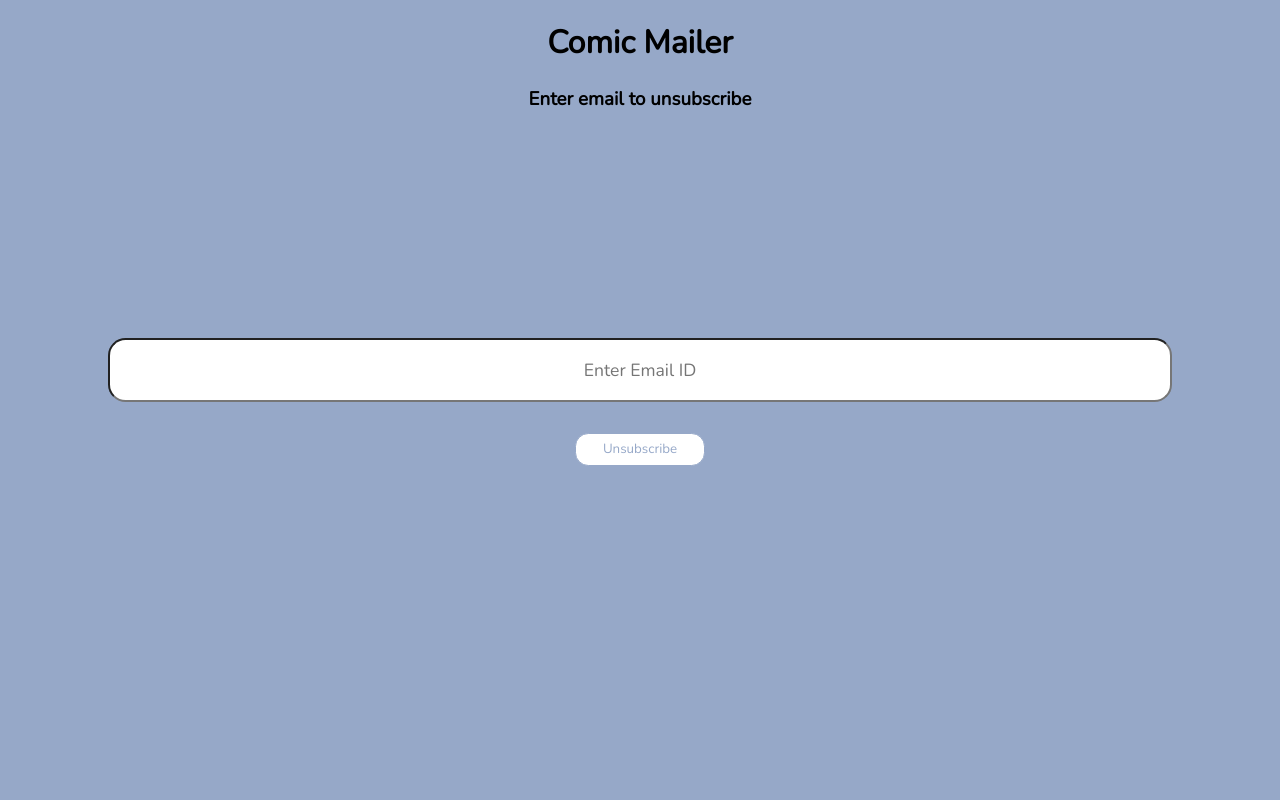
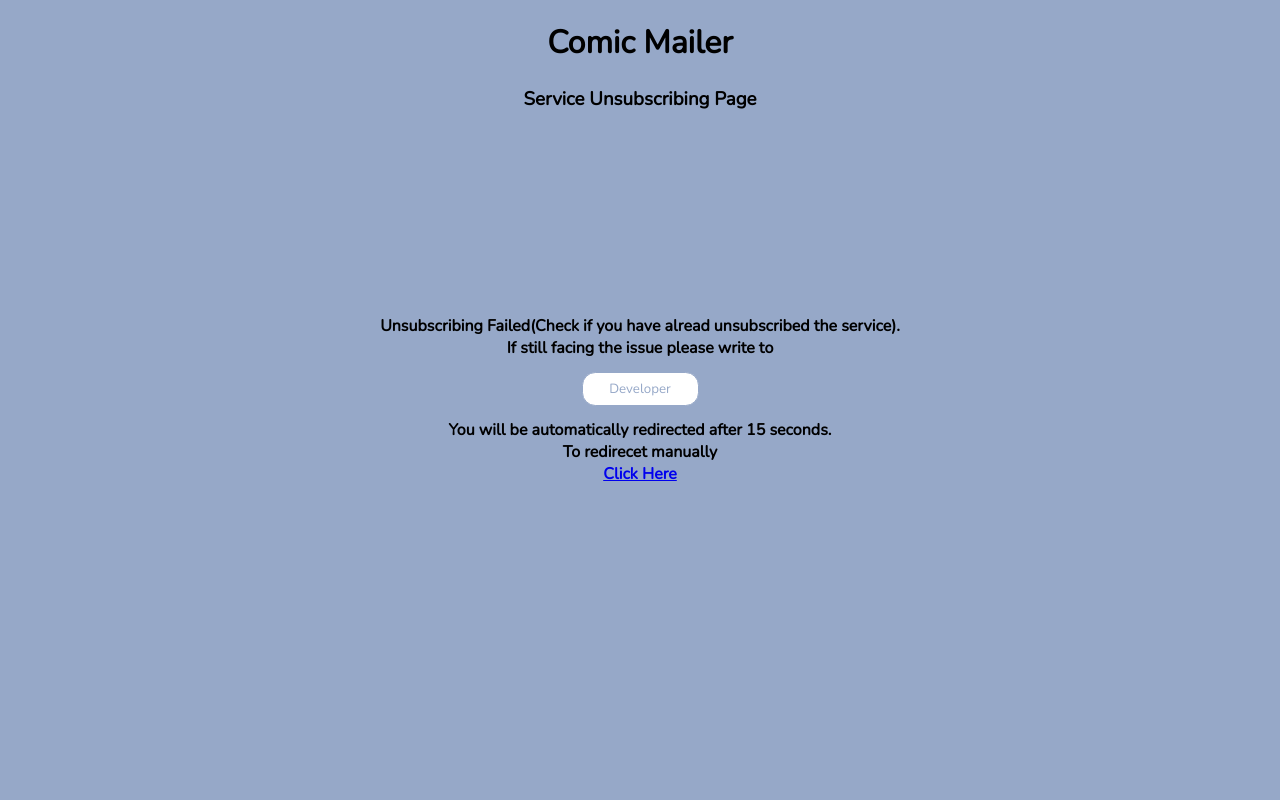
Before and after one commit to ParimiJbhaskar1999/php-Pathan-Amaankhan, a PHP site: page /app/unsubscribe/index.html in a window 1280 px wide. Run offline with PHP 8.4, Linux system fonts and the light colour scheme.

Commit message:
Issue #8 corrected. Changed Unsubscribing method to token based. Added token column in table. Updated view of Unsubscribe page and readme.md

```diff
--- a/app/unsubscribe/index.html
+++ b/app/unsubscribe/index.html
@@ -21,12 +21,11 @@
 
     <div class="upr-cntanr">
       <h1>Comic Mailer</h1>
-      <h3>Enter email to unsubscribe</h3>
+      <h3>Service Unsubscribing Page</h3>
     </div>
 
     <div class="lwr-cntanr">
-      <input type="email" id="email" placeholder="Enter Email ID" required />
-      <button onclick="unsubscribe_service()"> Unsubscribe </button>
+      Unsubscribing...
     </div>
   </body>
 
--- a/app/unsubscribe/main.js
+++ b/app/unsubscribe/main.js
@@ -1,14 +1,14 @@
-const email_input   = document.getElementById( 'email' );
-const popup_msg     = document.getElementById( 'popup-msg' );
-const popup_msg_box = document.getElementById( 'popup-msg-box' );
+const popup_msg       = document.getElementById( 'popup-msg' );
+const popup_msg_box   = document.getElementById( 'popup-msg-box' );
+const lower_container = document.getElementsByClassName( 'lwr-cntanr' )[0];
 const timeout_time  = 5000; //In Milli-seconds
 let timeout;
 
 // Unsubscribes the user from the mailing service if the service is availed.
-let unsubscribe_call = async ( email ) => {
+let unsubscribe_call = async ( token ) => {
     let url  = '/server/apis/unsubscribe.php';
     let body = new FormData();
-    body.append( 'email', email );
+    body.append( 'token', token );
 
     const response = await fetch( url, {
         method : 'POST',
@@ -26,31 +26,40 @@ let unsubscribe_call = async ( email ) => {
 }
 
 // Shows the popup according to the response of unsubscribe_call().
-let unsubscribe_service = () => {
+let unsubscribe_service = ( callback ) => {
+    const urlParams = new URLSearchParams(window.location.search);
+    const token     = urlParams.get('token');
+
     popup_msg.innerText            = 'Unsubscribing...';
     popup_msg_box.style.background = 'grey';
     popup_msg_box.style.display    = 'flex';
 
-    if ( email_input.value !== '' ) {
-        unsubscribe_call( email_input.value ).then( isSuccessful => {
+    if ( token ) {
+        unsubscribe_call( token ).then( isSuccessful => {
             if ( isSuccessful ) {
+                popup_msg_box.style.display         = 'flex';
                 popup_msg.innerText                 = 'Success!';
                 popup_msg_box.style.backgroundColor = 'green';
+                callback( 'success' );
             } else {
-                popup_msg.innerText                 = 'Failed!';
+                popup_msg_box.style.display         = 'flex';
+                popup_msg.innerText                 = 'Invalid Token!';
                 popup_msg_box.style.backgroundColor = 'red';
+                callback( 'failure' );
             }
             set_new_timeout();
         } );
     } else {
-        popup_msg.innerText                 = 'Email Required';
+        popup_msg.innerText                 = 'Token Required';
         popup_msg_box.style.backgroundColor = 'red';
         set_new_timeout();
+        callback( 'failure' );
     }
 
     set_new_timeout();
 }
 
+// Start a new count-down time for showing the popup message box.
 let set_new_timeout = () => {
     clearTimeout( timeout );
     timeout = setTimeout( () => popup_msg_box.style.display = 'none', timeout_time);
@@ -60,3 +69,30 @@ let set_new_timeout = () => {
 let close_popup = () => {
     popup_msg_box.style.display = 'none';
 }
+
+// Show the message after Unsubscribing api is called.
+let callback_unsubscribe_api = ( result ) => {
+    let timer_time = 20;
+    const timer    = setInterval( () => {
+        if ( result === 'success' ) {
+            lower_container.innerHTML = `Unsubscribed Successfully.<br>
+                                         You will be automatically redirected after ${timer_time} seconds.<br>
+                                         To redirecet manually <a href="/">Click Here</a>`;
+        } else {
+            lower_container.innerHTML = `Unsubscribing Failed(Check if you have alread unsubscribed the service).<br>
+                                         If still facing the issue please write to
+                                         <form action="mailto:amaanpathan5@gmail.com" target="_blank" enctype="text/plain">
+                                            <input type="submit" value="Developer">
+                                         </form>
+                                         You will be automatically redirected after ${timer_time} seconds.<br>
+                                         To redirecet manually <a href="/">Click Here</a>`;
+        }
+
+        if ( --timer_time < 0 ) {
+            clearInterval( timer );
+            window.location.replace('/');
+        }
+    }, 1000 );
+}
+
+unsubscribe_service( callback_unsubscribe_api ); // Unsubscribe api called with a callback.
--- a/app/unsubscribe/styles.css
+++ b/app/unsubscribe/styles.css
@@ -7,20 +7,7 @@ body {
     font-family: 'Nunito', sans-serif;
 }
 
-input {
-    display: block;
-    margin: 1em auto;
-    padding: 1em;
-    width: 80%;
-    text-align: center;
-    border-radius: 1em;
-    outline: none;
-    font-size: 1.1em;
-    font-family: 'Nunito', sans-serif;
-}
-
-button {
-    display: block;
+input[type=submit] {
     margin: 1em auto;
     padding: 0.5em 2em;
     background-color: white;
@@ -31,7 +18,7 @@ button {
     font-family: 'Nunito', sans-serif;
 }
 
-button:hover {
+input[type=submit]:hover {
     background-color: #96A8C8;
     color: white;
     border: 1px solid white;
@@ -72,6 +59,7 @@ button:hover {
 .lwr-cntanr {
     height: 100%;
     display: flex;
+    font-weight: 600;
     flex-direction: column;
     justify-content: center;
 }
--- a/main.js
+++ b/main.js
@@ -203,6 +203,7 @@ let verify_mail = () => {
     set_new_timeout();
 }
 
+// Start a new count-down time for showing the popup message box.
 let set_new_timeout = () => {
     clearTimeout( timeout );
     timeout = setTimeout( () => popup_msg_box.style.display = 'none', timeout_time);
--- a/server/classes/class-apis.php
+++ b/server/classes/class-apis.php
@@ -26,14 +26,14 @@
         /**
          * send_mail function sends email using sendgrid api.
          *
-         * @param array          $to           a string type array containing emails on which mail is to be send.
+         * @param string         $receiver     email on which mail is to be send.
          * @param string         $subject      subject of the mail.
          * @param string         $body         body of the mail.
          * @param bool|null      $is_scheduled optional. when true sends the mail after 5 minutes. false.
          * @param string|null    $img_link     optional. when set image is attached to the mail. null.
          * @return string a success string on success or an error string on failure.
          */
-        public function send_mail( $to, $subject, $body, $is_scheduled = false, $img_link = null ) {
+        public function send_mail( $receiver, $subject, $body, $is_scheduled = false, $img_link = null ) {
             $curl = curl_init();
             $url = 'https://api.sendgrid.com/v3/mail/send';
             $key = Constants::get_mail_secret();
@@ -42,7 +42,7 @@
             curl_setopt( $curl, CURLOPT_RETURNTRANSFER, 1 );
             curl_setopt( $curl, CURLOPT_POST, 1 );
 
-            $api_body = Templates::api_template( $to, $subject, $body, $is_scheduled, $img_link );
+            $api_body = Templates::api_template( $receiver, $subject, $body, $is_scheduled, $img_link );
 
             curl_setopt( $curl, CURLOPT_POSTFIELDS, $api_body );
 
```
Also changed, not shown: server/apis/unsubscribe.php (+5 -5 lines), server/classes/class-mailer.php (+13 -10 lines), server/classes/class-templates.php (+6 -7 lines), server/classes/class-user.php (+21 -16 lines), styles.css (+36 -36 lines), README.md, app/assets/images/flow_diagram.png, app/assets/images/unsubscribepage_mobileview.png, app/assets/images/unsubscribepage_webview.png.
